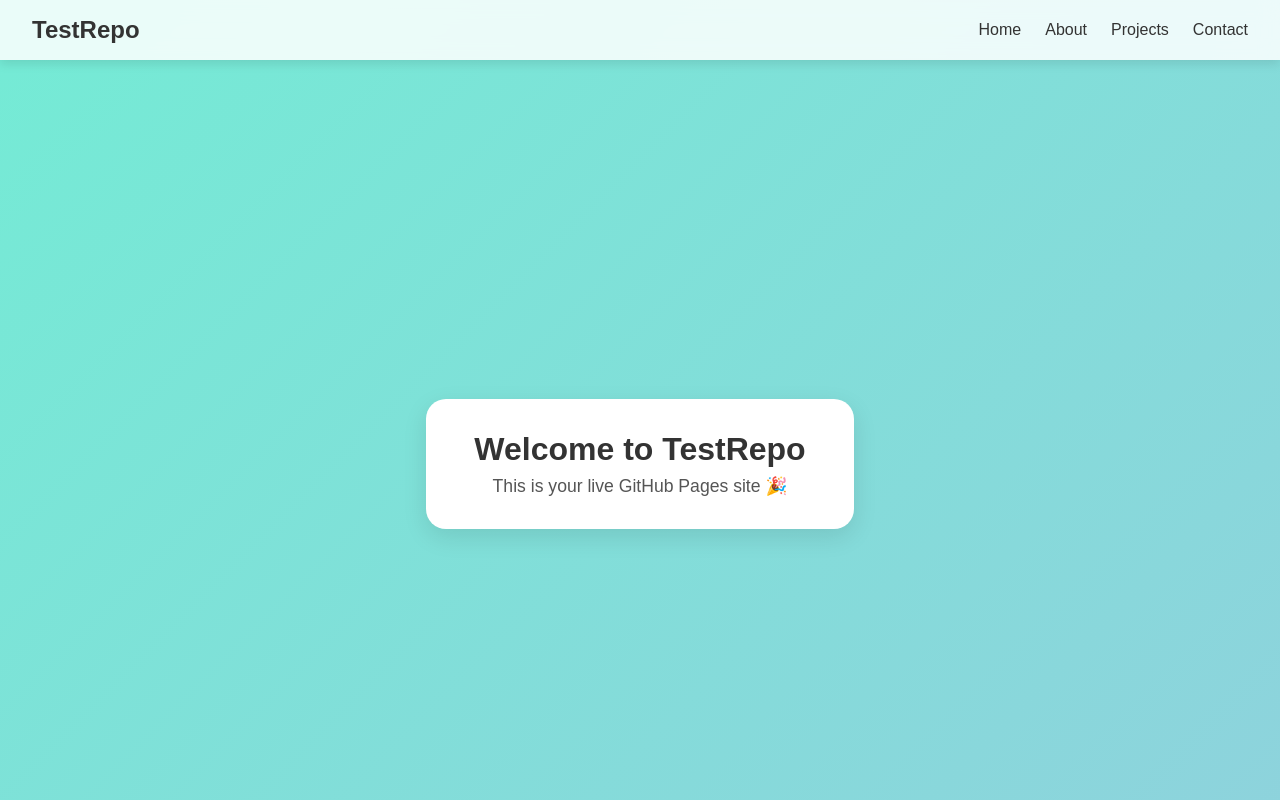
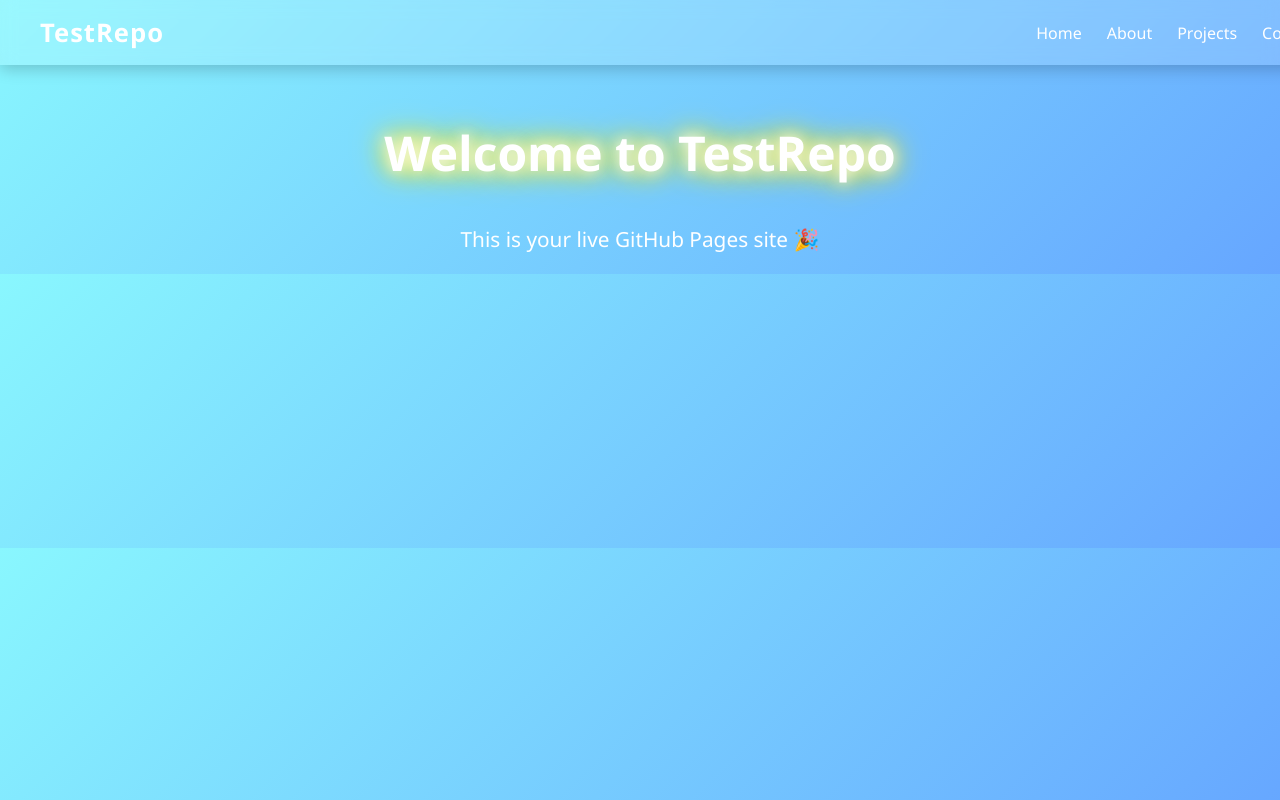
Before and after one commit to Jeevan953/Testrepo, a plain HTML site: page index.html in a window 1280 px wide. Shown: the top 800 px of the page. Drawn offline with Linux system fonts and the light colour scheme.

Commit message:
Refactor index.html for improved layout and style
Updated the title and improved styling for the navigation bar and sections.

```diff
--- a/index.html
+++ b/index.html
@@ -3,109 +3,112 @@
 <head>
   <meta charset="UTF-8">
   <meta name="viewport" content="width=device-width, initial-scale=1.0">
-  <title>Welcome to TestRepo</title>
+  <title>TestRepo</title>
   <style>
-    * {
+    body {
       margin: 0;
-      padding: 0;
-      box-sizing: border-box;
-      scroll-behavior: smooth;
-    }
-
-    body {
-      font-family: "Poppins", sans-serif;
-      background: linear-gradient(135deg, #74ebd5, #ACB6E5);
+      font-family: 'Segoe UI', Tahoma, Geneva, Verdana, sans-serif;
+      background: linear-gradient(135deg, #89f7fe, #66a6ff);
       color: #333;
+      overflow-x: hidden;
     }
 
     /* Navigation Bar */
     nav {
+      background: rgba(255, 255, 255, 0.15);
+      backdrop-filter: blur(8px);
       position: fixed;
+      width: 100%;
       top: 0;
       left: 0;
-      width: 100%;
-      background: rgba(255, 255, 255, 0.85);
-      backdrop-filter: blur(10px);
       display: flex;
       justify-content: space-between;
       align-items: center;
-      padding: 1rem 2rem;
-      box-shadow: 0 4px 10px rgba(0, 0, 0, 0.1);
+      padding: 15px 40px;
+      box-shadow: 0 4px 15px rgba(0,0,0,0.2);
       z-index: 1000;
+      animation: slideDown 1s ease;
     }
 
     nav .logo {
-      font-size: 1.5rem;
+      font-size: 1.6em;
       font-weight: bold;
-      color: #333;
+      color: #fff;
+      letter-spacing: 1px;
     }
 
     nav ul {
       list-style: none;
       display: flex;
-      gap: 1.5rem;
+      gap: 25px;
+      margin: 0;
+      padding: 0;
+    }
+
+    nav ul li {
+      position: relative;
     }
 
     nav ul li a {
+      color: #fff;
       text-decoration: none;
-      color: #333;
       font-weight: 500;
       transition: color 0.3s ease;
     }
 
     nav ul li a:hover {
-      color: #0078ff;
+      color: #ffea00;
     }
 
-    /* Section Styling */
-    section {
-      min-height: 100vh;
-      display: flex;
-      flex-direction: column;
-      justify-content: center;
-      align-items: center;
-      padding: 4rem 1rem;
-      text-align: center;
+    nav ul li::after {
+      content: "";
+      position: absolute;
+      width: 0;
+      height: 2px;
+      background-color: #ffea00;
+      left: 0;
+      bottom: -5px;
+      transition: width 0.3s ease;
     }
 
-    #home {
-      margin-top: 4rem;
+    nav ul li:hover::after {
+      width: 100%;
     }
 
-    .card {
-      background: white;
-      padding: 2rem 3rem;
-      border-radius: 20px;
-      box-shadow: 0 8px 25px rgba(0, 0, 0, 0.1);
-      transition: transform 0.3s ease;
-    }
-
-    .card:hover {
-      transform: translateY(-5px);
+    /* Page Content */
+    section {
+      text-align: center;
+      margin-top: 120px;
+      animation: fadeIn 1.5s ease;
     }
 
     h1 {
-      font-size: 2rem;
-      margin-bottom: 0.5rem;
-    }
-
-    h2 {
-      margin-bottom: 1rem;
-      font-size: 1.8rem;
+      font-size: 3em;
+      color: #fff;
+      text-shadow: 2px 2px 10px rgba(0,0,0,0.3);
+      animation: pulse 3s infinite;
     }
 
     p {
-      font-size: 1.1rem;
-      color: #555;
-      max-width: 600px;
+      font-size: 1.3em;
+      color: #fff;
+      margin-top: 10px;
     }
 
-    footer {
-      background: rgba(0, 0, 0, 0.1);
-      text-align: center;
-      padding: 1rem;
-      color: #333;
-      font-size: 0.9rem;
+    /* Keyframe Animations */
+    @keyframes slideDown {
+      from { transform: translateY(-100%); opacity: 0; }
+      to { transform: translateY(0); opacity: 1; }
+    }
+
+    @keyframes fadeIn {
+      from { opacity: 0; transform: translateY(40px); }
+      to { opacity: 1; transform: translateY(0); }
+    }
+
+    @keyframes pulse {
+      0%, 100% { text-shadow: 0 0 10px #fff, 0 0 20px #ffea00, 0 0 30px #ffea00; }
+      50% { text-shadow: 0 0 20px #fff, 0 0 30px #ffea00, 0 0 40px #ffea00; }
     }
   </style>
 </head>
@@ -113,41 +116,16 @@
   <nav>
     <div class="logo">TestRepo</div>
     <ul>
-      <li><a href="#home">Home</a></li>
-      <li><a href="#about">About</a></li>
-      <li><a href="#projects">Projects</a></li>
-      <li><a href="#contact">Contact</a></li>
+      <li><a href="#">Home</a></li>
+      <li><a href="#">About</a></li>
+      <li><a href="#">Projects</a></li>
+      <li><a href="#">Contact</a></li>
     </ul>
   </nav>
 
-  <section id="home">
-    <div class="card">
-      <h1>Welcome to TestRepo</h1>
-      <p>This is your live GitHub Pages site 🎉</p>
-    </div>
+  <section>
+    <h1>Welcome to TestRepo</h1>
+    <p>This is your live GitHub Pages site 🎉</p>
   </section>
-
-  <section id="about">
-    <h2>About</h2>
-    <p>
-      TestRepo is a personal experiment and creative space where Jeevan explores web development, design, and innovation. 🌱
-    </p>
-  </section>
-
-  <section id="projects">
-    <h2>Projects</h2>
-    <p>
-      Future projects will be showcased here — stay tuned for updates on Jeevan’s coding journey 🚀
-    </p>
-  </section>
-
-  <section id="contact">
-    <h2>Contact</h2>
-    <p>
-      You can reach out at <strong>jeevan.marks7@gmail.com</strong> 💌
-    </p>
-  </section>
-
-  <footer>Created by Jeevan — © 2025</footer>
 </body>
 </html>
```
